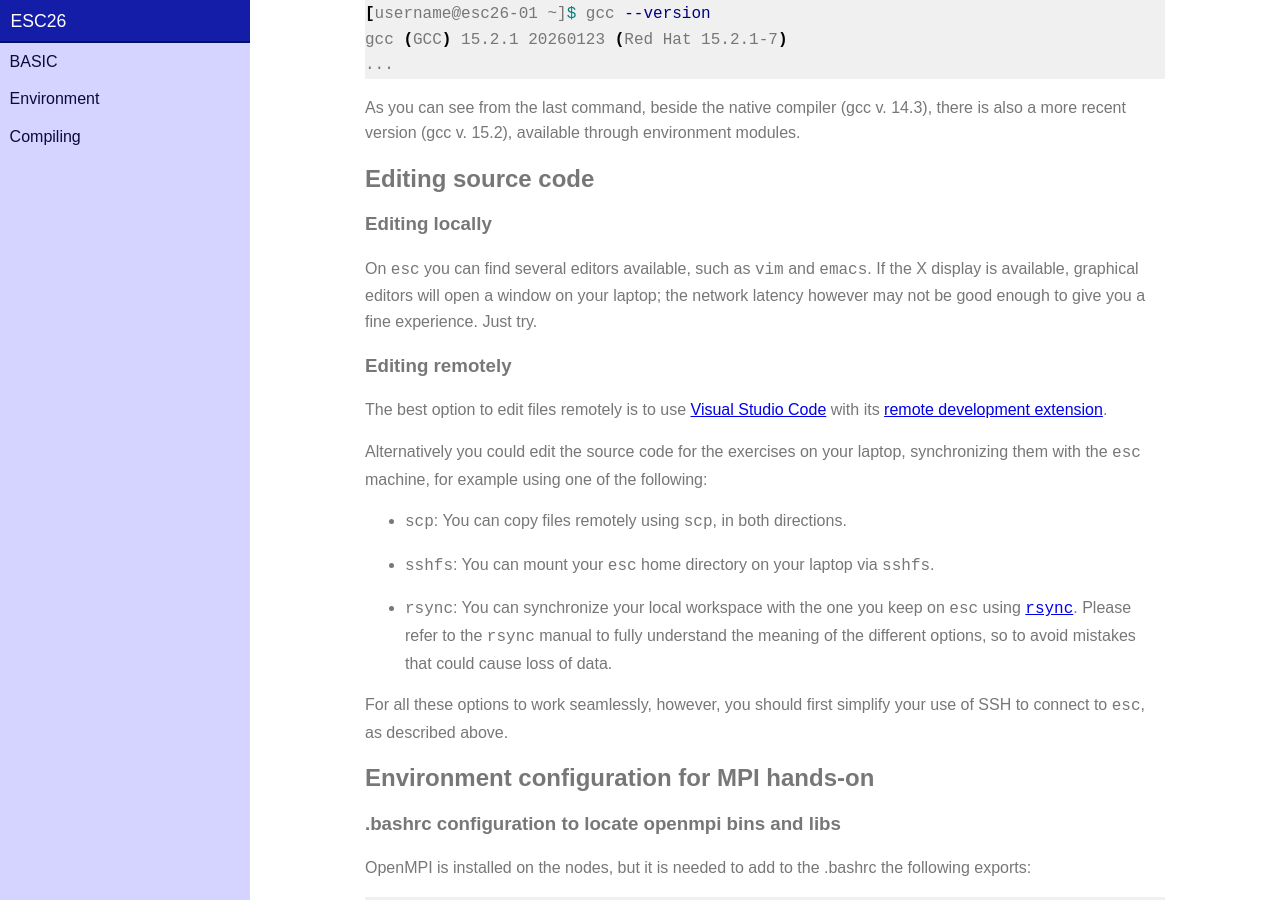
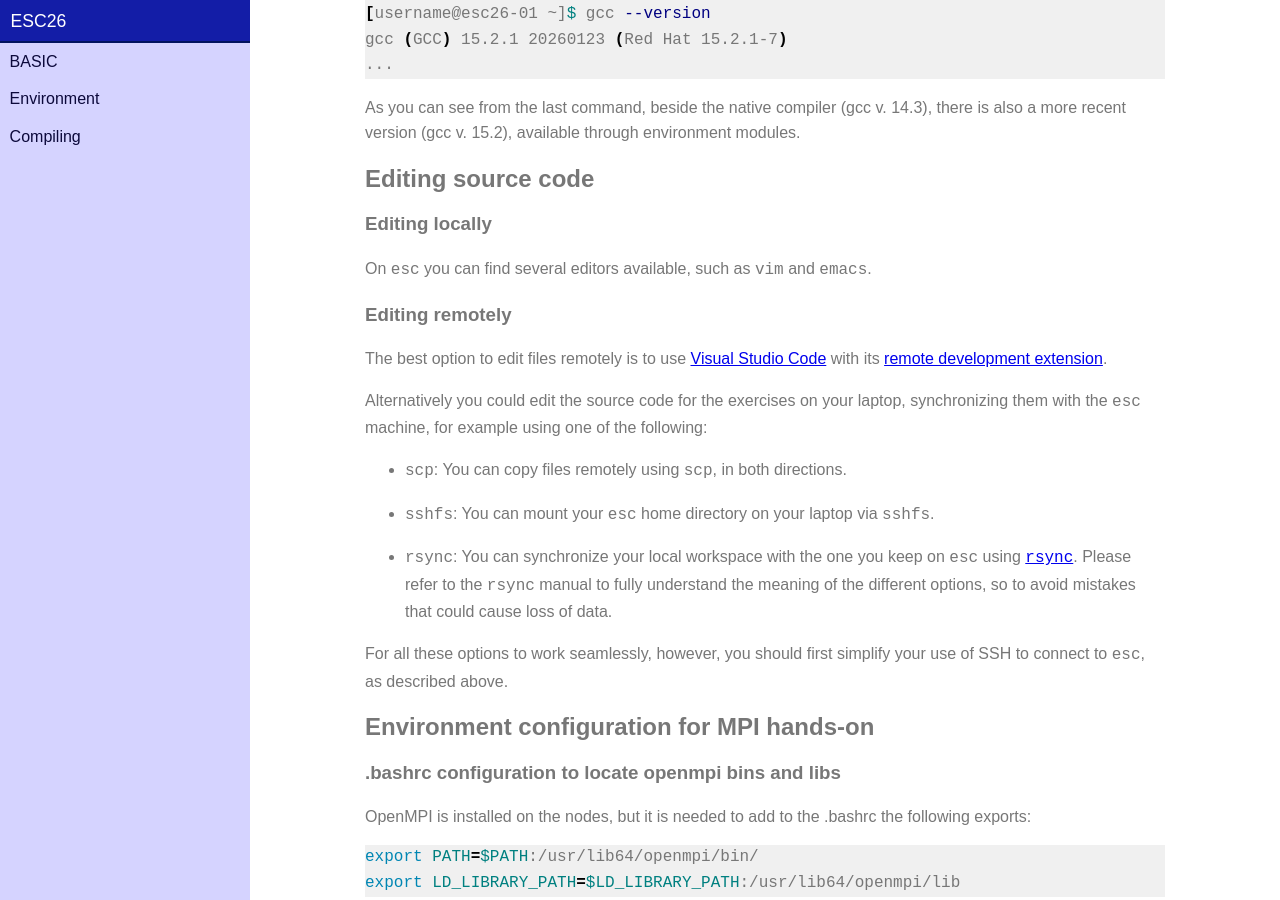
Before and after one commit to infn-esc/esc26, a Jekyll site: the page built from basic/environment.md, in a window 1280 px wide and 900 px high, scrolled down 2321 px. Built offline with Jekyll 4.4.1, drawn with Linux system fonts in a browser that asks for light colours; nearby versions of some CDN libraries.

Commit message:
updating environment description according with 2026 resources

```diff
--- a/basic/environment.md
+++ b/basic/environment.md
@@ -130,10 +130,7 @@ As you can see from the last command, beside the native compiler (gcc v. 14.3),
 
 ### Editing locally
 
-On `esc` you can find several editors available, such as `vim` and `emacs`. If
-the X display is available, graphical editors will open a window on your laptop;
-the network latency however may not be good enough to give you a fine
-experience. Just try.
+On `esc` you can find several editors available, such as `vim` and `emacs`.
 
 ### Editing remotely
 
```
